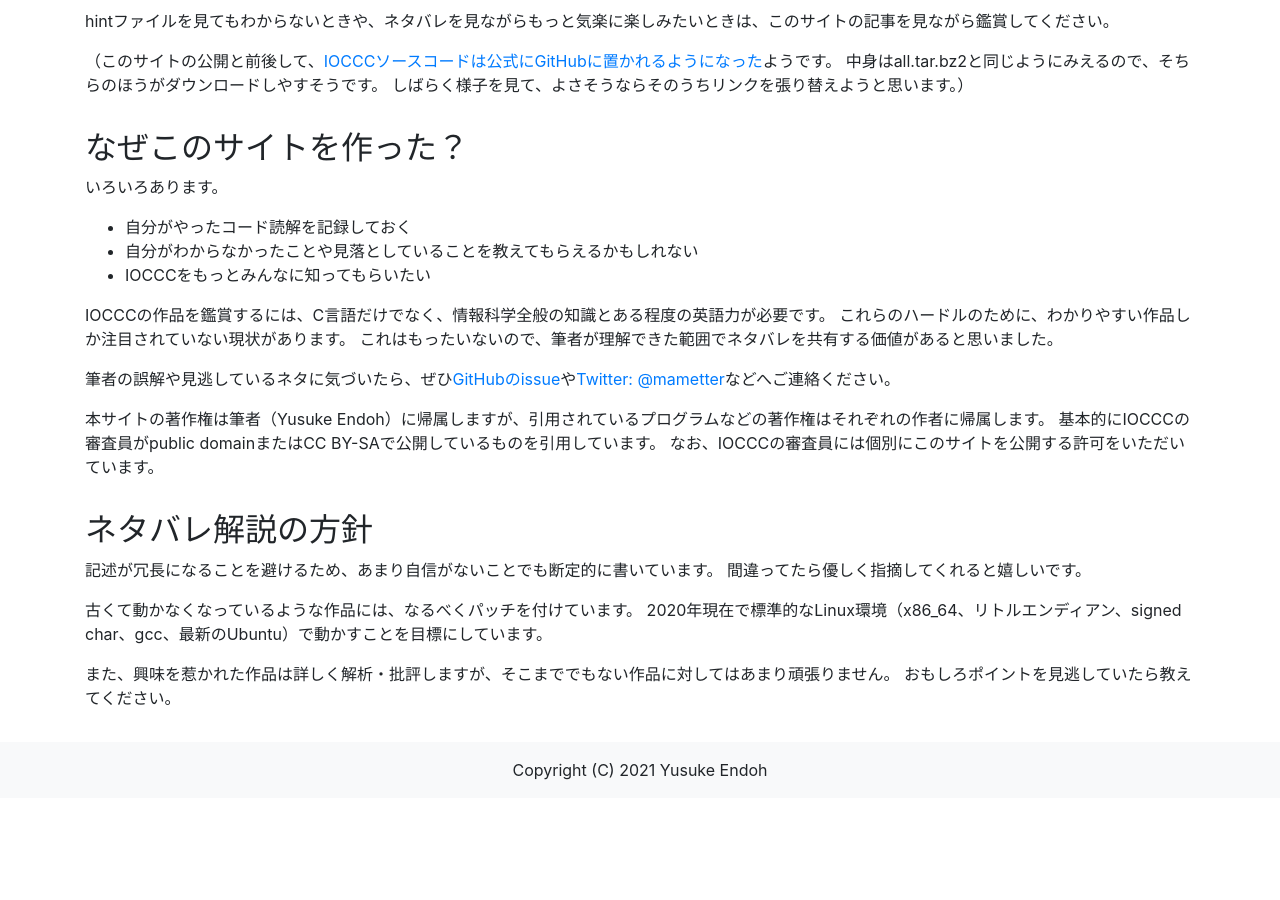
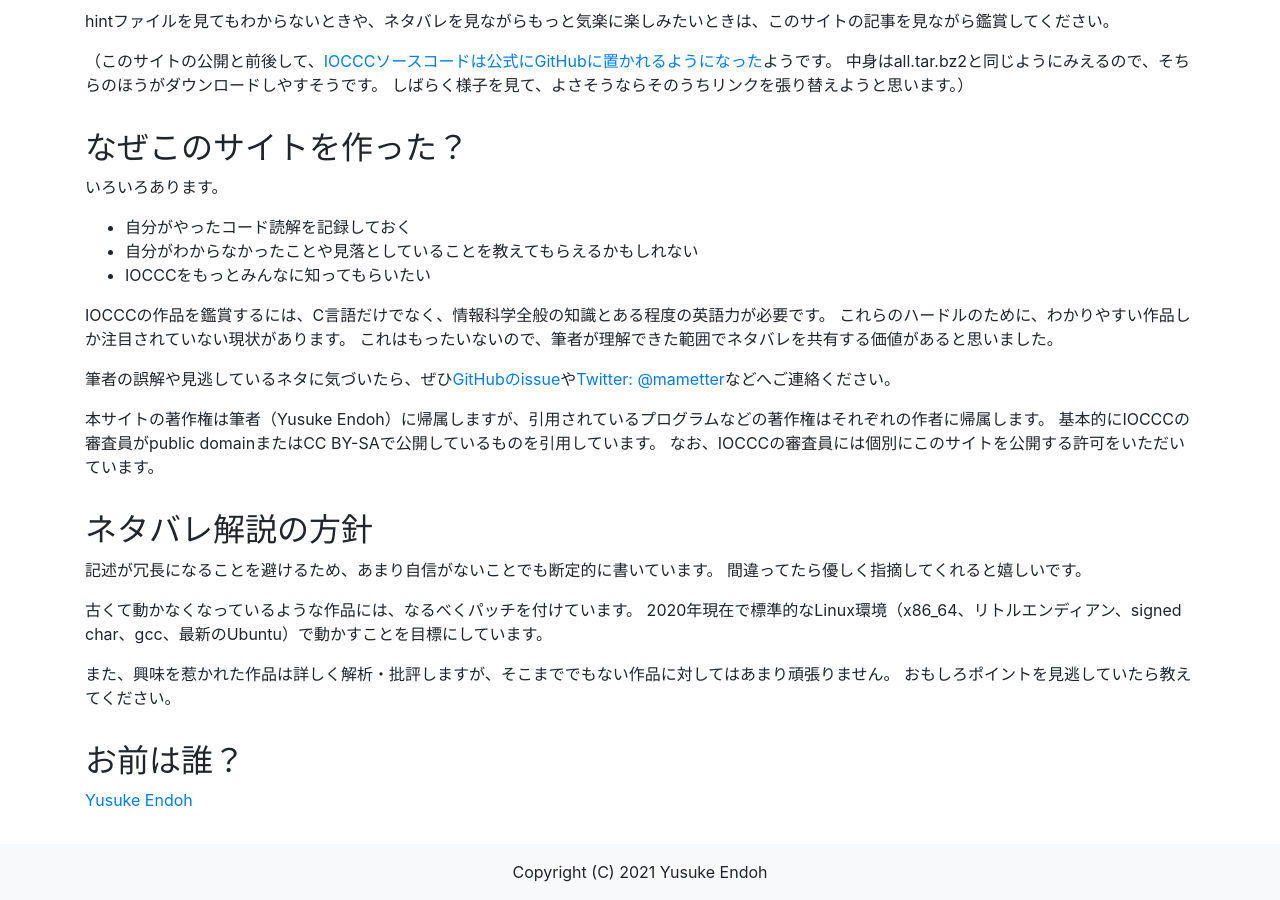
Before and after one commit to mame/ioccc-ja-spoilers, a Jekyll site: the page built from about.md, in a window 1280 px wide and 900 px high, scrolled down 724 px. Built offline with Jekyll 4.4.1, drawn with Linux system fonts in a browser that asks for light colours; nearby versions of some CDN libraries; before the commit the page ends 1522 px from its top, so only the background shows below that.

Commit message:
Add an introduction of myself

```diff
--- a/about.md
+++ b/about.md
@@ -61,3 +61,7 @@ IOCCCの作品を鑑賞するには、C言語だけでなく、情報科学全
 
 また、興味を惹かれた作品は詳しく解析・批評しますが、そこまででもない作品に対してはあまり頑張りません。
 おもしろポイントを見逃していたら教えてください。
+
+## お前は誰？
+
+[Yusuke Endoh]({{ site.baseurl }}{% link authors.md %}#Yusuke_Endoh)
```
